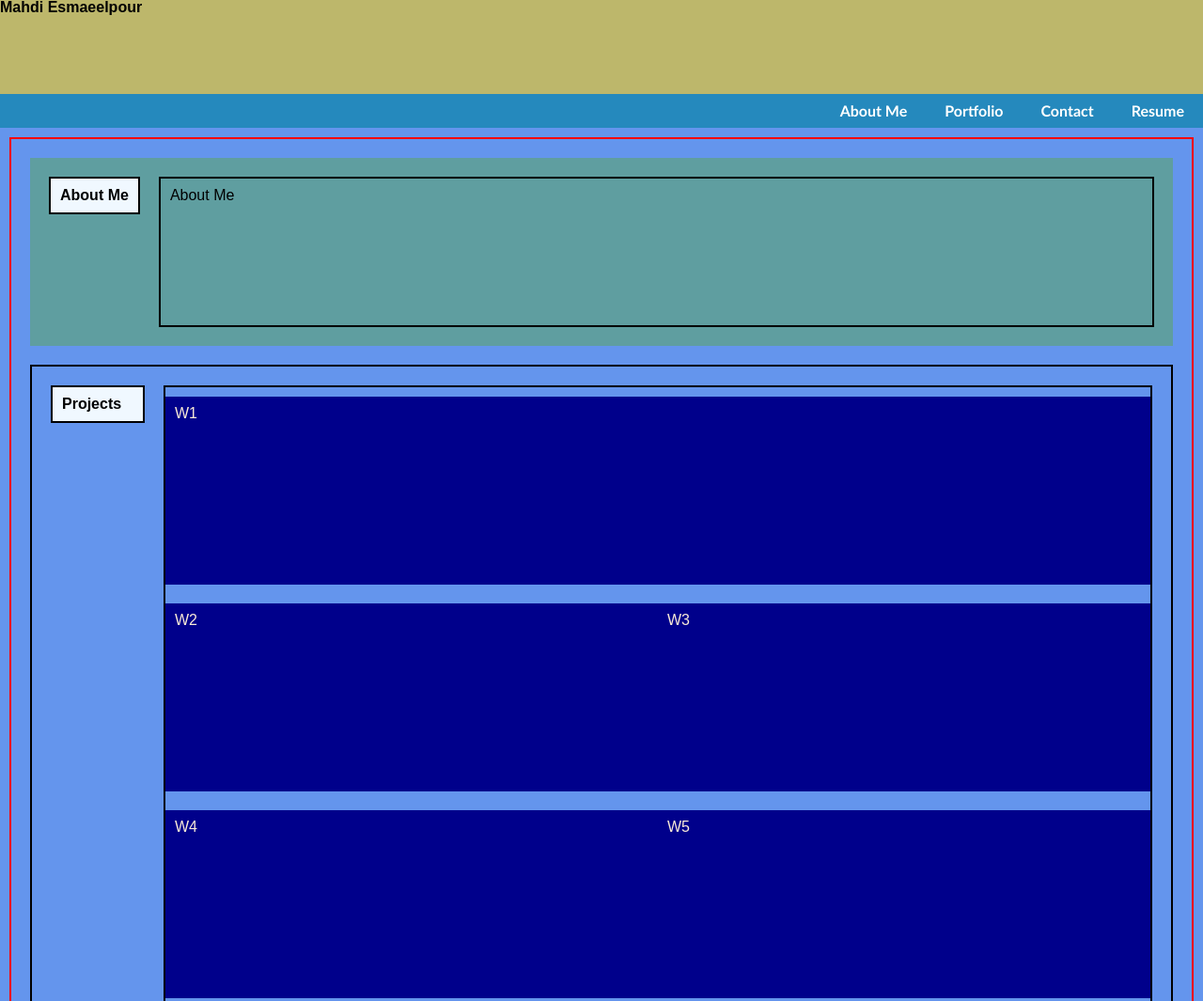
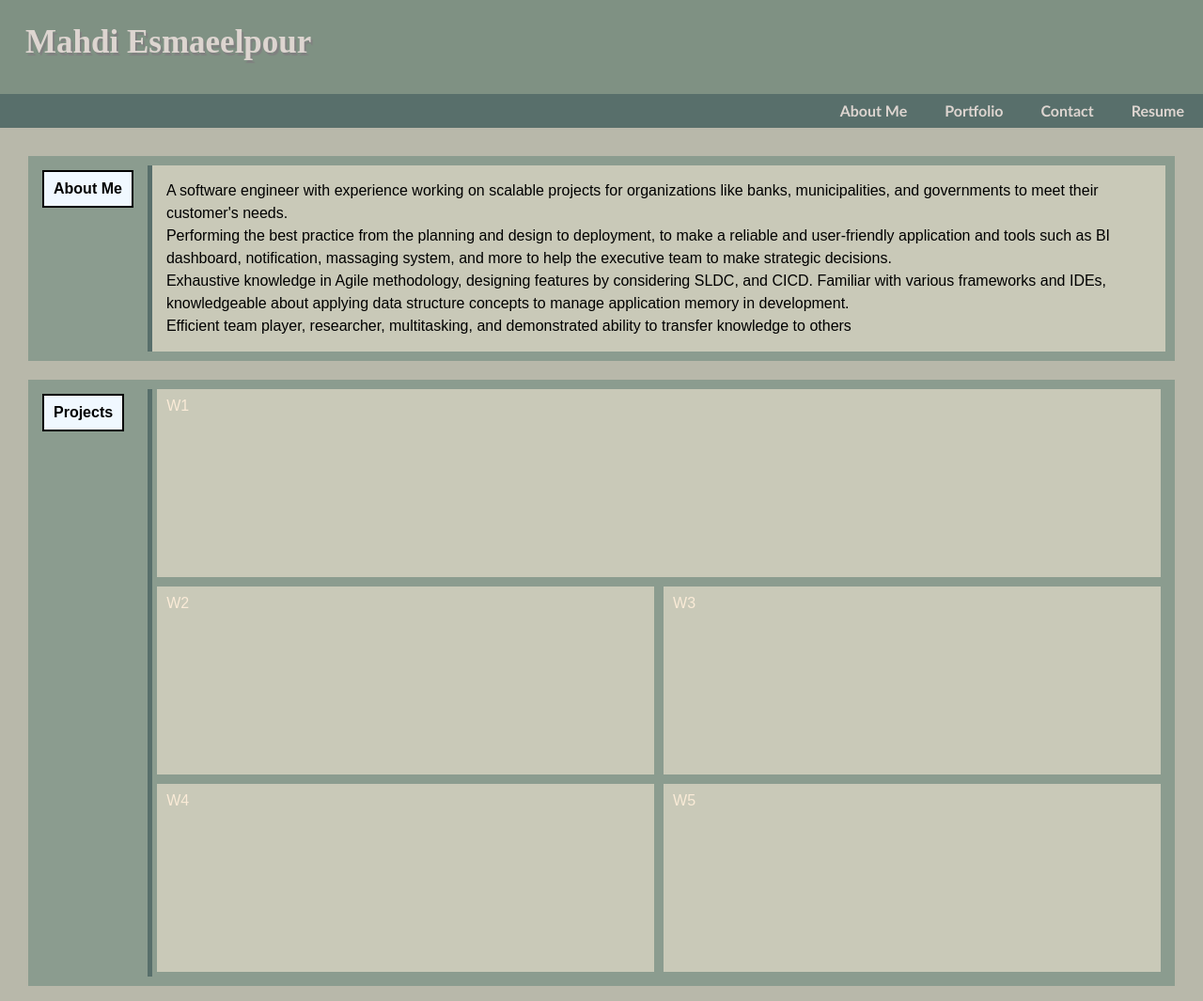
Before and after one commit to miladesmailpour/tech-blog, a plain HTML site: page index.html in a window 1280 px wide. Shown: the top 1065 px of the page at 94% size. Drawn offline with Linux system fonts and the light colour scheme.

Commit message:
defined customized color to the project

```diff
--- a/assets/css/style.css
+++ b/assets/css/style.css
@@ -1,22 +1,43 @@
+:root {
+    --body-background: #B8B8AA;
+    --card-background: #c9c9b8;
+    --header-background: #7F9183;
+    --nav-background: #586F6B;
+    --header-color: #DDD5D0;
+    --font-color-dark: #586F6B;
+    --font-color-light: #DDD5D0;
+    --section-background: #8b9c8f;
+}
+
 body {
-    background-color: cornflowerblue;
+    background-color: var(--body-background);
 }
 
 header {
-    background-color: darkkhaki;
+    background-color: var(--header-background);
     height: 100px;
+}
+
+header h1 {
+    font-family: 'Times New Roman', Times, serif;
+    font-size: 35px;
+    font-weight: bolder;
+    text-align: left;
+    padding: 27px;
+    color: var(--header-color);
+    text-shadow: 2px 3px 1px gray;
 }
 
 nav {
     display: flex;
-    background-color: #2589bd;
+    background-color: var(--nav-background);
     font-family: 'Gill Sans', 'Gill Sans MT', Calibri, 'Trebuchet MS', sans-serif;
-    font-size: 20px;
+    font-size: 50px;
     justify-content: flex-end;
 }
 
 a {
-    color: #ffffff;
+    color: var(--header-color);
     text-decoration: none;
     font-size: 16px;
     font-weight: bold;
@@ -28,10 +49,8 @@ main {
     display: flex;
     flex-wrap: wrap;
     flex-direction: column;
-    border: 2px solid red;
     padding: 10px;
     margin: 10px;
-    /* margin: 20px 100px; */
 }
 
 .highlight-section {
@@ -39,24 +58,27 @@ main {
     justify-content: left;
     display: flex;
     flex-wrap: wrap;
-    background-color: cadetblue;
-    padding: 10px;
+    background-color: var(--section-background);
     margin: 10px;
 }
 
 .about-me {
     position: relative;
-    padding: 10px;
-    margin: 10px;
+    padding: 15px;
+    margin: 10px 10px 10px 0;
     justify-content: center;
-    border: 2px solid black;
+    border-left: 5px solid var(--font-color-dark);
     flex: 1 1 80%;
+    font-family: Arial, Helvetica, sans-serif;
+    font-size: 16px;
+    line-height: 1.5em;
+    background-color: var(--card-background);
 }
 
 .about-me-header {
     position: relative;
     padding: 10px;
-    margin: 10px;
+    margin: 15px;
     border: 2px solid black;
     background-color: aliceblue;
     height: 40px;
@@ -67,8 +89,8 @@ main {
     display: flex;
     flex-wrap: wrap;
     justify-content: left;
-    border: 2px solid black;
-    padding: 10px;
+    background-color: var(--section-background);
+
     margin: 10px;
 }
 
@@ -77,7 +99,7 @@ main {
     display: flex;
     flex-wrap: wrap;
     justify-content: center;
-    border: 2px solid black;
+    border-left: 5px solid var(--font-color-dark);
     margin: 10px;
 }
 
@@ -86,21 +108,32 @@ main {
 .projects-header {
     position: relative;
     padding: 10px;
-    margin: 10px;
+    margin: 15px;
     border: 2px solid black;
-    width: 100px;
     background-color: aliceblue;
     height: 40px;
 }
 
 .card {
     flex: 1 0 500px;
-    background-color: darkblue;
+    background-color: var(--card-background);
     height: 200px;
     width: 500px;
     color: antiquewhite;
     padding: 10px;
-    margin: 10px 0;
+    margin: 5px;
+}
+
+/* .card:nth-child(even) {
+    margin-right: 10px;
+}
+
+.card:nth-child(odd) {
+    margin-left: 10px;
+} */
+
+.card:nth-child(1) {
+    margin-top: 0;
 }
 
 .intro-project {
@@ -108,11 +141,12 @@ main {
 }
 
 footer {
-    background-color: darkkhaki;
+    background-color: var(--header-background);
     height: 100px;
+    border-top: 1px dashed var(--font-color-dark);
 }
 
-/* @media screen and (max-width:768px) {
+@media screen and (max-width:768px) {
     body {
         background-color: brown;
     }
@@ -120,7 +154,7 @@ footer {
     .about-me {
         height: 60%;
     }
-} */
+}
 
 @media screen and (max-width: 768px) {
     nav {
--- a/index.html
+++ b/index.html
@@ -24,7 +24,18 @@
     <main>
         <section class="highlight-section">
             <h2 class="about-me-header">About Me</h2>
-            <pre class="about-me">About Me</pre>
+            <p class="about-me">
+                A software engineer with experience working on scalable projects for organizations like
+                banks, municipalities, and governments to meet their customer's needs.</br>
+                Performing the best practice from the planning and design to deployment, to make a reliable and
+                user-friendly application and tools such as BI dashboard, notification, massaging system, and more to
+                help the executive team to make strategic decisions.</br>
+                Exhaustive knowledge in Agile methodology, designing features by considering SLDC, and CICD.
+                Familiar with various frameworks and IDEs, knowledgeable about applying data structure concepts to
+                manage application memory in development.</br>
+                Efficient team player, researcher, multitasking, and demonstrated ability to transfer knowledge to
+                others
+            </p>
         </section>
         <article class="experiances-section">
             <h2 class="projects-header">Projects</h2>
```
